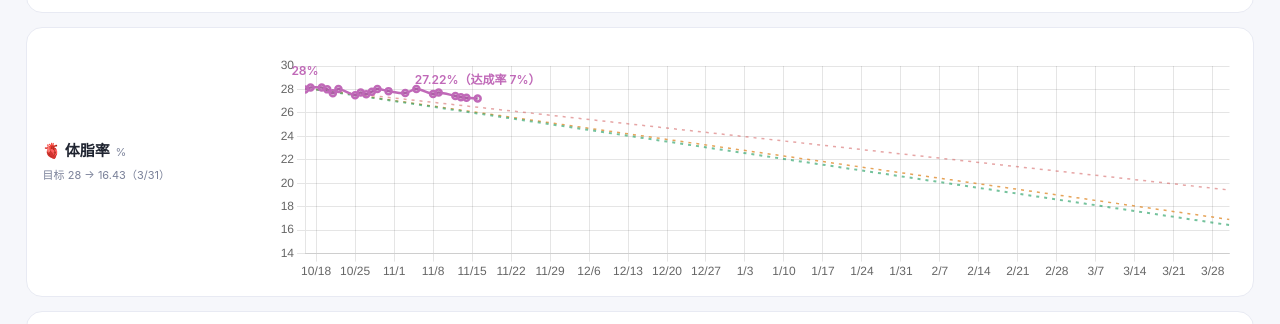
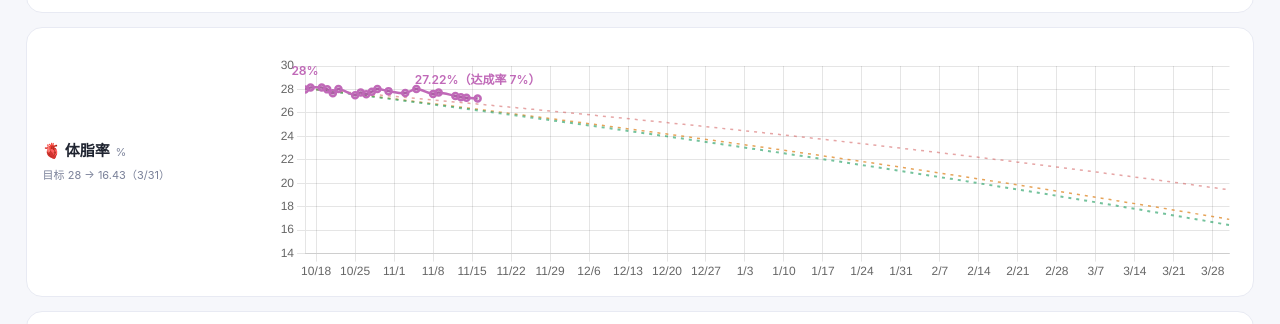
Before and after one commit to dika-sama/health-site, a plain HTML site: page index.html in a window 1280 px wide. Shown: the part 614-938 px from the top of the page. Drawn offline with Linux system fonts and the light colour scheme.

Commit message:
体脂率情形线改为逐点导出(当天脂肪/当天体重):修复78穿透后仍挂快照值的系统性背离;两条线性线之比为凸形下降,78快照只在各自穿透日有效

```diff
--- a/index.html
+++ b/index.html
@@ -387,7 +387,7 @@ function renderStats(rowsRaw, trainLogToday) {
 // phi(瘦体重流失占减重比):starve 饿瘦=40%(实测)/ protein 吃够蛋白=15% / both 蛋白+抗阻=8%
 // 核心机制:瘦组织能量密度 ~1500 kcal/kg,脂肪 7700 kcal/kg——同缺口下烧肌肉掉秤快、烧脂肪掉秤慢。
 // 三条线斜率不同(速率 ∝ 1/混合密度);78kg 穿透点:饿瘦 2027-01-24 / 蛋白 02-23 / 抗阻 03-03。
-function goalDataset(g) {
+function goalDataset(g, goals) {
   const start = new Date(g.start + 'T00:00:00'), end = new Date(g.end + 'T00:00:00');
   const N = (end - start) / 86400e3;
   // 全周期线性:from -> to,每 3 天一个点
@@ -407,6 +407,38 @@ function goalDataset(g) {
       ['protein', '蛋白(不抗阻)', '#e08c2f' + 'cc', 1.5],
       ['starve', '饿瘦(掉秤快)', RED + '88', 1.5],
     ];
+    // 体脂率 = 派生指标:每个点 = 当天脂肪情形值 / 当天体重情形值 x 100(两条线性线的比值,全程凸形)
+    // 不能自己当独立线性线——那会让「78 快照」错用到 78 之后
+    if (g.metric === 'bodyFat' && goals) {
+      const wg = goals.find(x => x.metric === 'weight');
+      const fg = goals.find(x => x.metric === 'fatMass');
+      if (wg && fg && wg.scenarios && fg.scenarios) {
+        sc.forEach(([key, label, color, w]) => {
+          const sw = wg.scenarios[key], sf = fg.scenarios[key];
+          if (!sw || !sf || sw.to == null || sf.to == null) return;
+          const pts = [];
+          for (let t = start.getTime(); t <= end.getTime(); t += 3 * 86400e3) {
+            const n = (t - start.getTime()) / 86400e3;
+            const wv = wg.from + (sw.to - wg.from) * (n / N);
+            const fv = fg.from + (sf.to - fg.from) * (n / N);
+            pts.push({ x: new Date(t), y: fv / wv * 100 });
+          }
+          const wvE = sw.to, fvE = sf.to;
+          pts.push({ x: end, y: fvE / wvE * 100 });
+          lines.push({
+            label: `${label} ${fmt(fvE / wvE * 100)}`,
+            data: pts,
+            borderColor: color,
+            borderDash: [3, 5],
+            borderWidth: w,
+            pointRadius: 0,
+            tension: 0,
+            fill: false,
+          });
+        });
+        return lines;
+      }
+    }
     sc.forEach(([key, label, color, w]) => {
       const s = g.scenarios[key];
       if (!s || s.to == null) return;
@@ -486,7 +518,7 @@ function renderMetricChart(metric, rowsRaw, goals) {
     fill: false,
   };
   const goalLines = [];
-  (goals || []).filter(x => x.metric === metric).forEach(x => goalDataset(x).forEach(d => goalLines.push(d)));
+  (goals || []).filter(x => x.metric === metric).forEach(x => goalDataset(x, goals).forEach(d => goalLines.push(d)));
   const canvas = document.getElementById(m.chart);
   if (!canvas) return;
   if (charts[metric]) { charts[metric].destroy(); }
```
